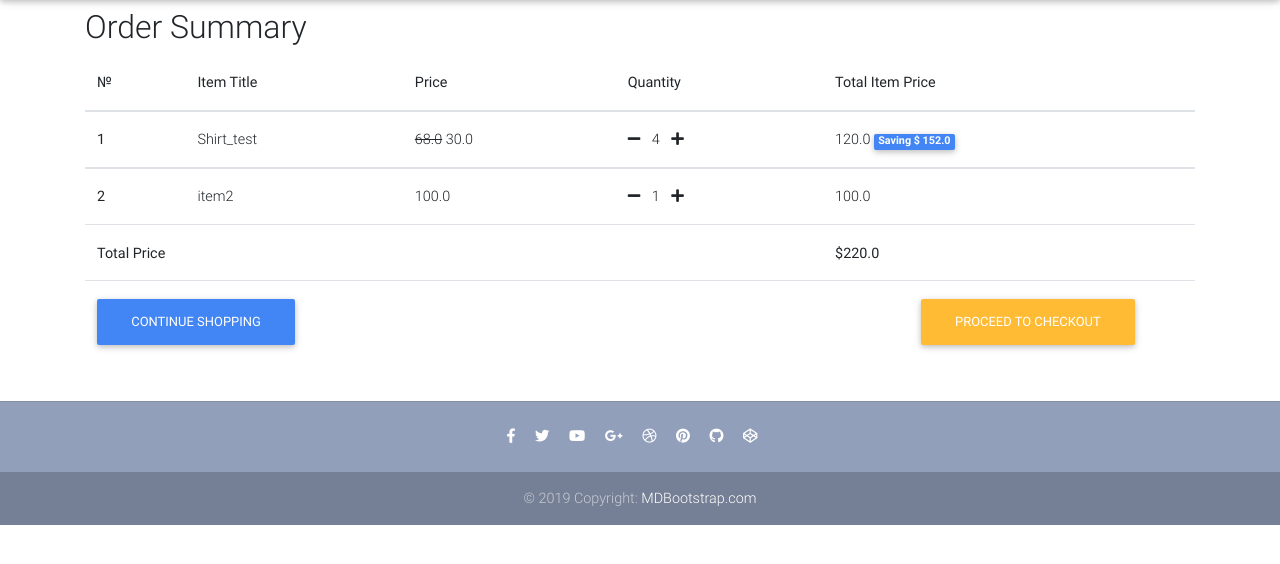
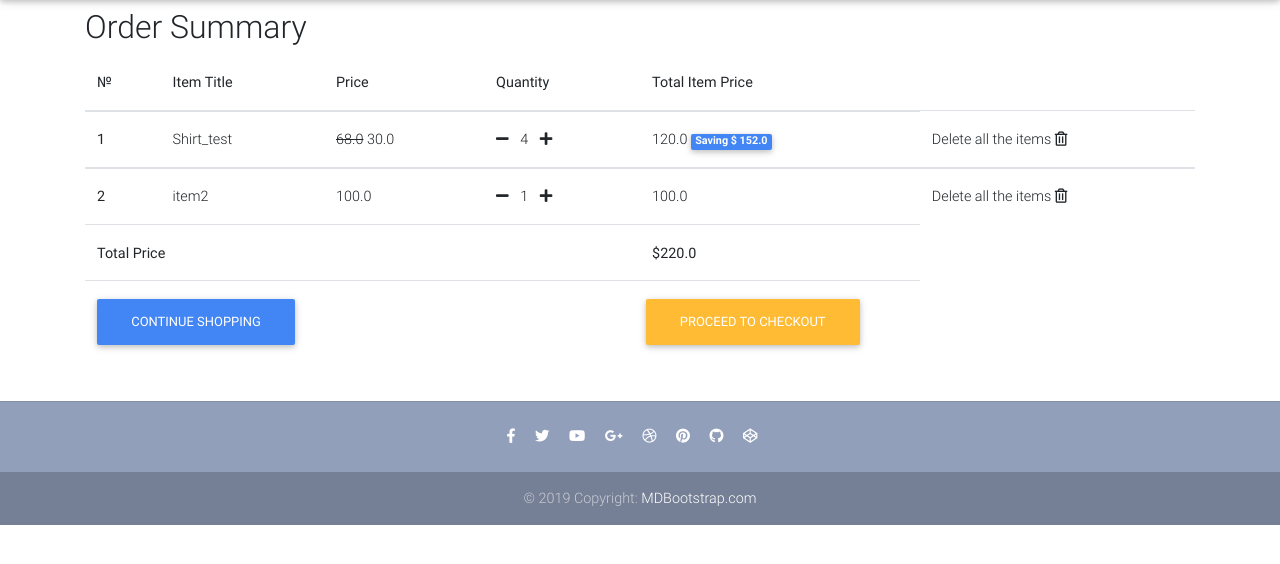
Before and after one commit to GreenApple131/E-shop-on-Django-React, a Django app: page /order-summary/ in a window 1280 px wide. Shown: the part 64-628 px from the top of the page. Run offline with Django 3.2, Linux system fonts and the light colour scheme; a user stored in the database is signed in; data comes from the database, SQL or seed files in the repository; both versions use the stored data as it was after the commit; some libraries are stand-ins or nearby versions.

Commit message:
fixed quantity in the cart

```diff
--- a/core/views.py
+++ b/core/views.py
@@ -72,17 +72,18 @@ def add_to_cart(request, slug):
 			order_item.quantity += 1
 			order_item.save()
 			messages.info(request, "This item quantity was updated.")
-
+			return redirect("core:order-summary")
 		else:
+			order_item.quantity == 0
 			messages.info(request, "This item was added to your cart.")
 			order.items.add(order_item)
-
+			return redirect("core:order-summary")
 	else:
 		ordered_date = timezone.now()
 		order = Order.objects.create(user=request.user, ordered_date=ordered_date)
 		order.items.add(order_item)
 		messages.info(request, "This item was added to your cart.")
-	return redirect("core:product", slug=slug)
+	return redirect("core:order-summary")
 
 
 @login_required
@@ -101,15 +102,20 @@ def remove_from_cart(request, slug):
 				user=request.user,
 				ordered=False
 			)[0]
-			order.items.remove(order_item)
+			if order_item.quantity > 2:
+				order_item.quantity = 1
+				order_item.save()
+				order.items.remove(order_item)
+			else:
+				order.items.remove(order_item)
 			messages.info(request, "This item was removed from your cart.")
 			return redirect("core:order-summary")
 		else:
 			messages.info(request, "This item was not in your cart")
-			return redirect("core:order-summary")
+			return redirect("core:product", slug=slug)
 	else:
 		messages.info(request, "You do not have an active order")
-		return redirect("core:order-summary")
+		return redirect("core:product", slug=slug)
 
 
 @login_required
@@ -128,8 +134,11 @@ def remove_single_item_from_cart(request, slug):
 				user=request.user,
 				ordered=False
 			)[0]
-			order_item.quantity -= 1
-			order_item.save()
+			if order_item.quantity > 1:
+				order_item.quantity -= 1
+				order_item.save()
+			else:
+				order.items.remove(order_item)
 			messages.info(request, "This item quantity was updated.")
 			return redirect("core:order-summary")
 		else:
--- a/templates/order_summary.html
+++ b/templates/order_summary.html
@@ -42,6 +42,11 @@
                   {{ order_item.get_total_item_price }}
                 {% endif %}
               </td>
+              <td>
+                <a href="{% url 'core:remove-from-cart' order_item.item.slug %}">Delete all the items
+                 <i class="far fa-trash-alt"></i>
+                </a>
+              </td>
             </tr>
 
             {% empty %}
```
Also changed, not shown: db.sqlite3.
